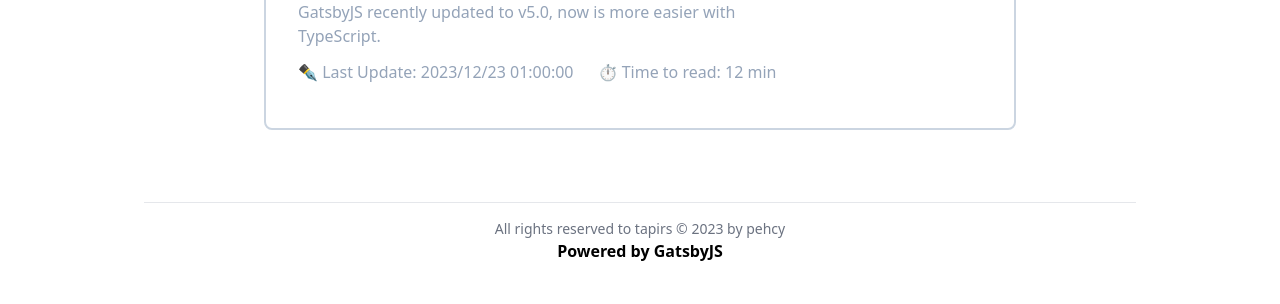
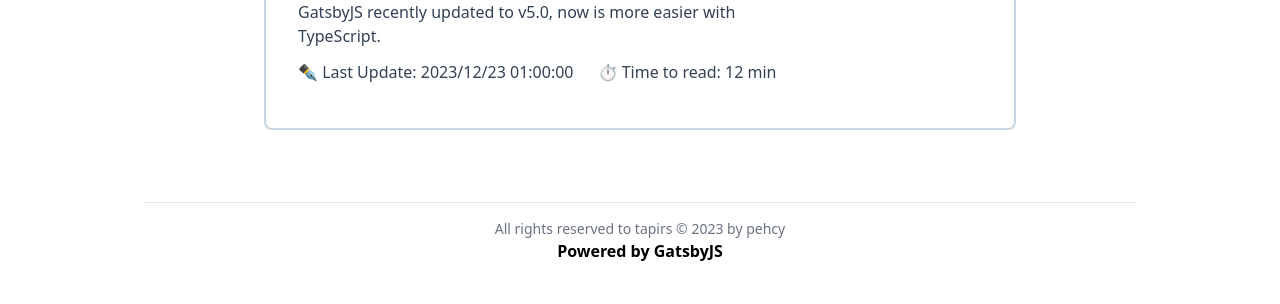
Before and after one commit to pehcy/Nordic-tapir-site, a Gatsby site: page /blog in a window 1280 px wide. Shown: the part 660-964 px from the top of the page. Built offline with nearby package versions, Linux system fonts and the light colour scheme; Gatsby itself is replaced by a stand-in of ours; some packages are replaced by stand-ins of ours.

Commit message:
Change posts description text color

```diff
--- a/src/pages/blog.tsx
+++ b/src/pages/blog.tsx
@@ -22,15 +22,15 @@ const BlogPages: React.FC<PageProps<Queries.BlogMdxQuery>> = ({ data }) => {
                             >
                                 <div className="card relative hover:bg-gray-100 rounded-lg p-8 border border-2 border-slate-300 mb-6">
                                     <div className="max-w-lg relative flex flex-col">
-                                        <h1 className="font-semibold text-xl md:text-3xl md:pb-5">
+                                        <h1 className="font-semibold text-xl md:text-3xl md:pb-5 pb-6">
                                             { node.frontmatter?.title }
                                         </h1>
-                                        <p className="text-slate-400 pb-3 text-sm md:text-base">
+                                        <p className="text-slate-700 pb-3 text-sm md:text-base">
                                             { node.frontmatter?.description }
                                         </p>
                                         <div className="flex flex-col md:flex-row">
-                                            <p className="text-slate-400">✒️ Last Update: { node.frontmatter?.lastUpdate }</p>
-                                            <p className="md:px-6 text-slate-400">⏱️ Time to read: { node.frontmatter?.timeToRead }</p>
+                                            <p className="text-slate-700">✒️ Last Update: { node.frontmatter?.lastUpdate }</p>
+                                            <p className="md:px-6 text-slate-700">⏱️ Time to read: { node.frontmatter?.timeToRead }</p>
                                         </div>
                                     </div>
                                     <GatsbyImage
```
